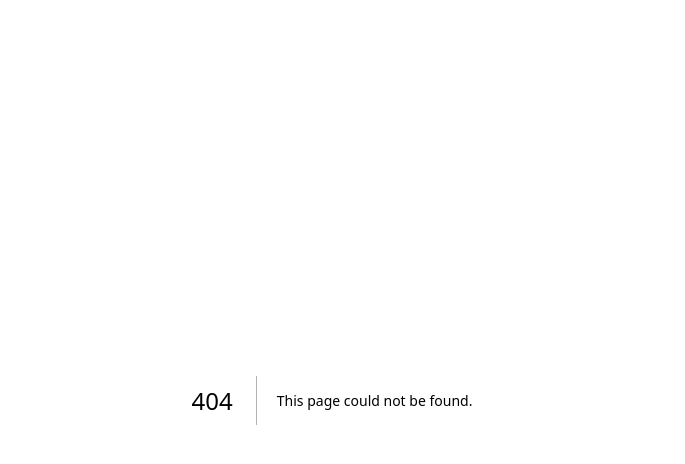
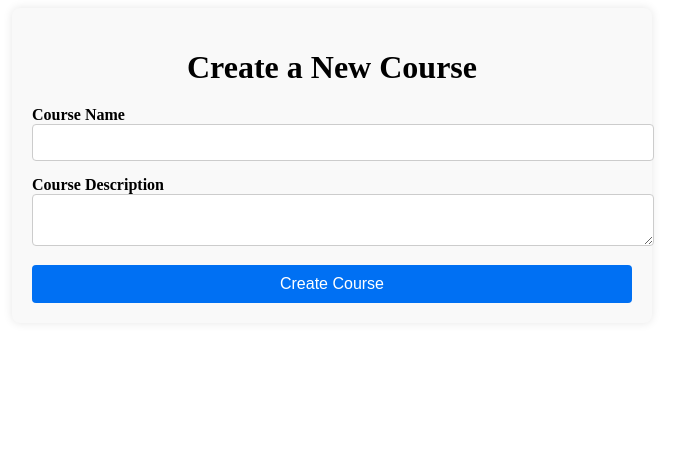
Before and after one commit to ArshBhat/OMRScan, a Next.js app: page /create-course in a window 1280 px wide. Before the commit this address had no page. Shown: the top 464 px of the page, without its empty margins (308-993 px from the left). Built offline with nearby package versions, Linux system fonts and the light colour scheme.

Commit message:
frontend InstructorDashboard and CreateCourse page

```diff
--- /dev/null
+++ b/pages/create-course.js
@@ -0,0 +1,51 @@
+// pages/create-course.js
+import React, { useState } from 'react';
+import { useRouter } from 'next/router';
+import styles from '../styles/CreateCourse.module.css';
+
+const CreateCourse = () => {
+  const [courseName, setCourseName] = useState('');
+  const [courseDescription, setCourseDescription] = useState('');
+  const router = useRouter();
+
+  const handleSubmit = (e) => {
+    e.preventDefault();
+    // Add logic to save the course to the database
+    console.log('Course Created:', { courseName, courseDescription });
+    router.push('/instructor-dashboard');
+  };
+
+  return (
+    <div className={styles.container}>
+      <h1 className={styles.title}>Create a New Course</h1>
+      <form onSubmit={handleSubmit} className={styles.form}>
+        <div className={styles.formGroup}>
+          <label htmlFor="courseName" className={styles.label}>Course Name</label>
+          <input
+            type="text"
+            id="courseName"
+            value={courseName}
+            onChange={(e) => setCourseName(e.target.value)}
+            className={styles.input}
+            required
+          />
+        </div>
+        <div className={styles.formGroup}>
+          <label htmlFor="courseDescription" className={styles.label}>Course Description</label>
+          <textarea
+            id="courseDescription"
+            value={courseDescription}
+            onChange={(e) => setCourseDescription(e.target.value)}
+            className={styles.textarea}
+            required
+          />
+        </div>
+        <button type="submit" className={styles.submitButton}>
+          Create Course
+        </button>
+      </form>
+    </div>
+  );
+};
+
+export default CreateCourse;
--- /dev/null
+++ b/styles/CreateCourse.module.css
@@ -0,0 +1,50 @@
+/* styles/CreateCourse.module.css */
+.container {
+    max-width: 600px;
+    margin: 0 auto;
+    padding: 20px;
+    background-color: #f9f9f9;
+    border-radius: 8px;
+    box-shadow: 0 0 10px rgba(0, 0, 0, 0.1);
+  }
+
+  .title {
+    text-align: center;
+    margin-bottom: 20px;
+  }
+
+  .form {
+    display: flex;
+    flex-direction: column;
+  }
+
+  .formGroup {
+    margin-bottom: 15px;
+  }
+
+  .label {
+    margin-bottom: 5px;
+    font-weight: bold;
+  }
+
+  .input,
+  .textarea {
+    width: 100%;
+    padding: 10px;
+    border: 1px solid #ccc;
+    border-radius: 4px;
+  }
+
+  .submitButton {
+    padding: 10px 20px;
+    background-color: #0070f3;
+    color: white;
+    border: none;
+    border-radius: 4px;
+    cursor: pointer;
+    font-size: 16px;
+  }
+
+  .submitButton:hover {
+    background-color: #005bb5;
+  }
--- /dev/null
+++ b/styles/InstructorDashboard.module.css
@@ -0,0 +1,29 @@
+/* styles/InstructorDashboard.module.css */
+.container {
+    max-width: 800px;
+    margin: 0 auto;
+    padding: 2rem;
+  }
+
+  .courseList {
+    list-style: none;
+    padding: 0;
+  }
+
+  .courseList li {
+    margin-bottom: 1rem;
+  }
+
+  .newCourseButton {
+    display: inline-block;
+    margin-top: 1rem;
+    padding: 0.5rem 1rem;
+    background-color: #0070f3;
+    color: white;
+    text-decoration: none;
+    border-radius: 4px;
+  }
+
+  .newCourseButton:hover {
+    background-color: #005bb5;
+  }
```
Also changed, not shown: components/Header.js (+7 -5 lines), pages/instructor-dashboard.js (added, +31 -0 lines).
